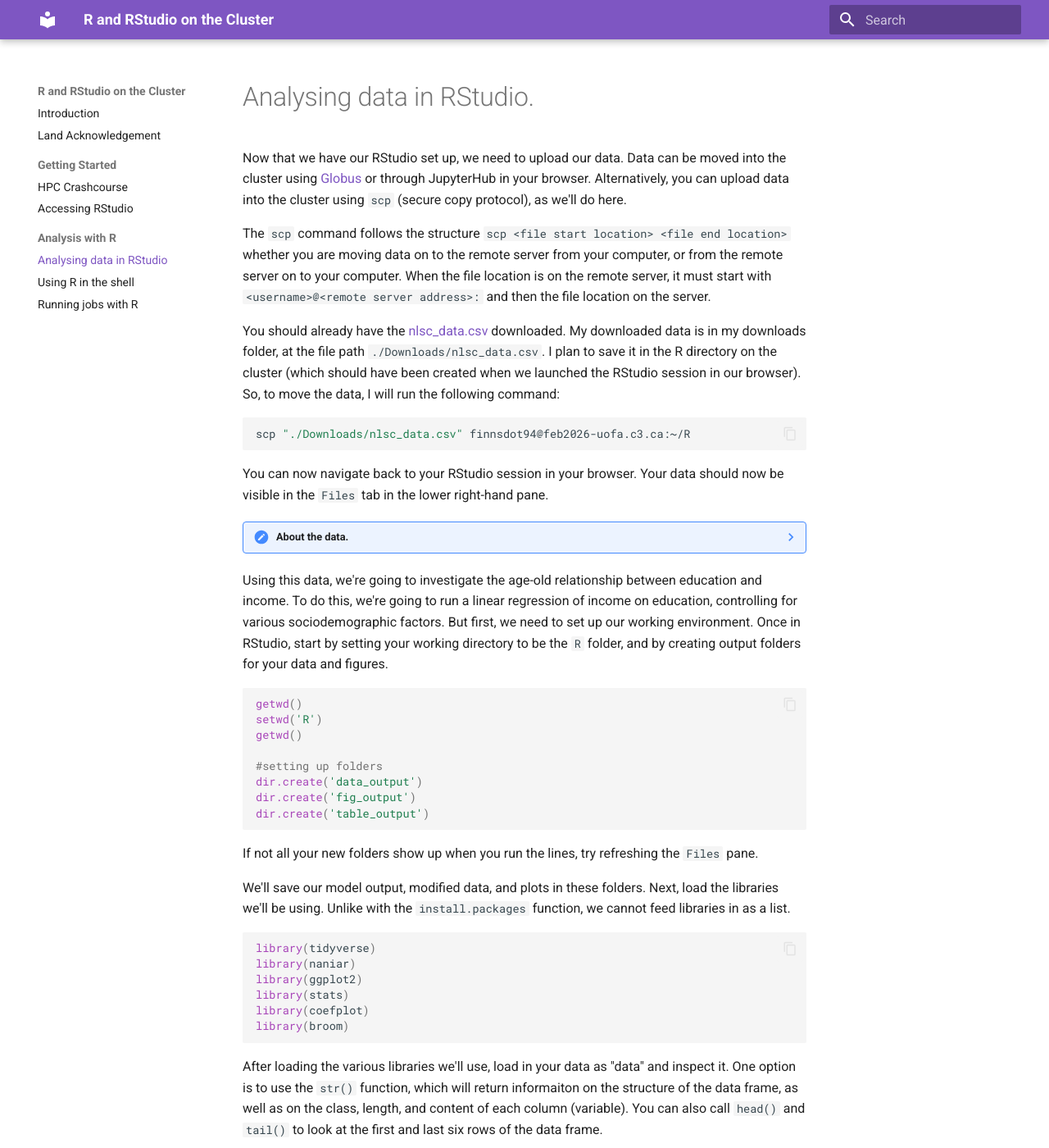
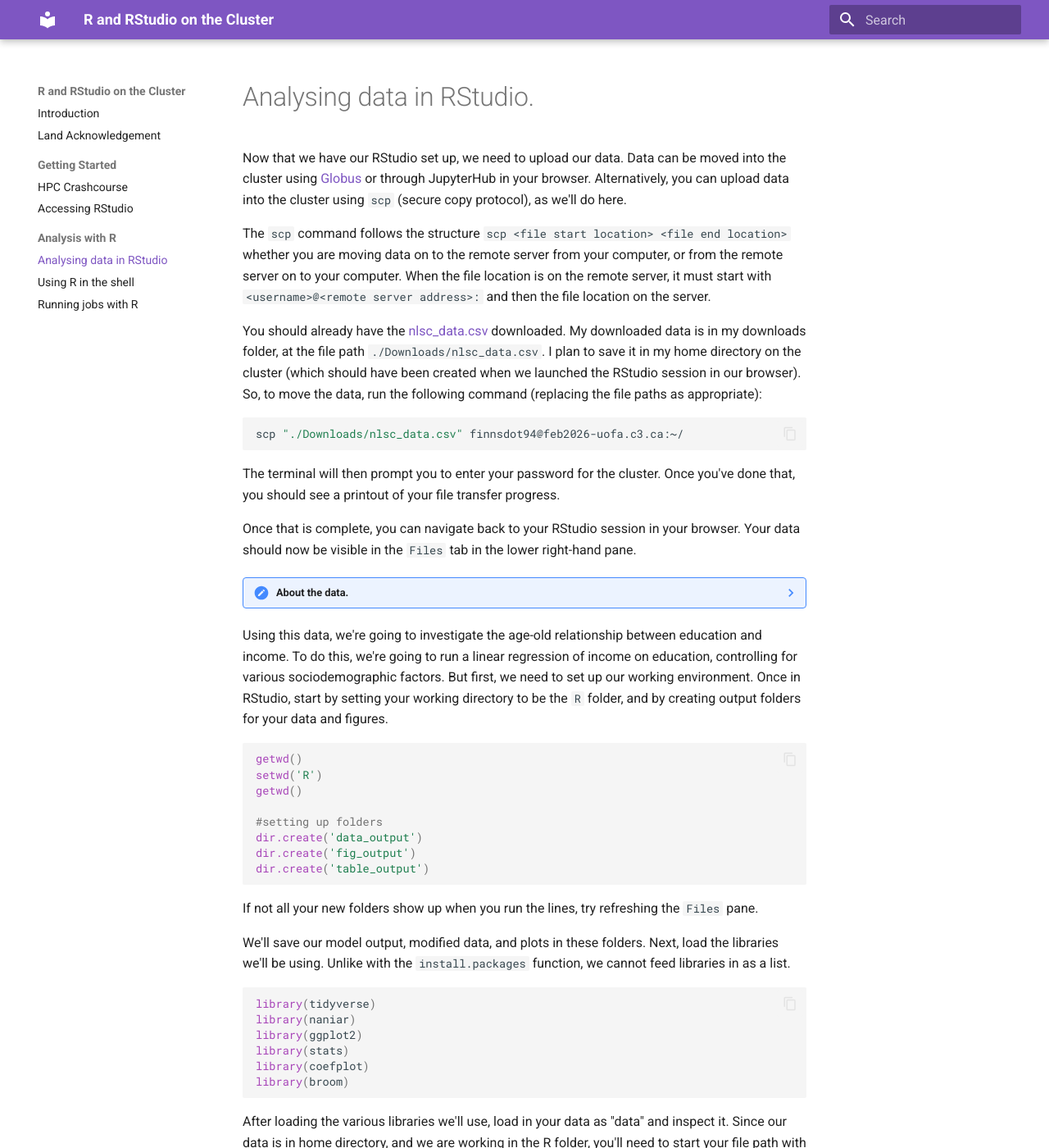
Before and after one commit to finnsdottir/hpc_r_2026, an MkDocs documentation site: the page built from docs/analysing_rstudio.md, in a window 1280 px wide and 1400 px high. Shown: the whole window at 82% size. Built offline with MkDocs 1.6.1 and Material for MkDocs 9.7.7, drawn with Linux system fonts in a browser that asks for light colours; some of the changed text lies outside the part shown.

Commit message:
updating file path across scripts

````diff
--- a/docs/analysing_rstudio.md
+++ b/docs/analysing_rstudio.md
@@ -4,13 +4,14 @@ Now that we have our RStudio set up, we need to upload our data. Data can be mov
 
 The `scp` command follows the structure `scp <file start location> <file end location>` whether you are moving data on to the remote server from your computer, or from the remote server on to your computer. When the file location is on the remote server, it must start with `<username>@<remote server address>:` and then the file location on the server.
 
-You should already have the [nlsc_data.csv](./content/nlsc_data.csv) downloaded. My downloaded data is in my downloads folder, at the file path `./Downloads/nlsc_data.csv`. I plan to save it in the R directory on the cluster (which should have been created when we launched the RStudio session in our browser). So, to move the data, I will run the following command:
+You should already have the [nlsc_data.csv](./content/nlsc_data.csv) downloaded. My downloaded data is in my downloads folder, at the file path `./Downloads/nlsc_data.csv`. I plan to save it in my home directory on the cluster (which should have been created when we launched the RStudio session in our browser). So, to move the data, run the following command (replacing the file paths as appropriate):
 
 ```shell
-scp "./Downloads/nlsc_data.csv" finnsdot94@feb2026-uofa.c3.ca:~/R
+scp "./Downloads/nlsc_data.csv" finnsdot94@feb2026-uofa.c3.ca:~/
 ```
+The terminal will then prompt you to enter your password for the cluster. Once you've done that, you should see a printout of your file transfer progress.
 
-You can now navigate back to your RStudio session in your browser. Your data should now be visible in the `Files` tab in the lower right-hand pane.
+Once that is complete, you can navigate back to your RStudio session in your browser. Your data should now be visible in the `Files` tab in the lower right-hand pane.
 
 ???note "About the data."
 
@@ -56,10 +57,12 @@ library(coefplot)
 library(broom)
 ```
 
-After loading the various libraries we'll use, load in your data as "data" and inspect it. One option is to use the `str()` function, which will return informaiton on the structure of the data frame, as well as on the class, length, and content of each column (variable). You can also call `head()` and `tail()` to look at the first and last six rows of the data frame.
+After loading the various libraries we'll use, load in your data as "data" and inspect it. Since our data is in home directory, and we are working in the R folder, you'll need to start your file path with `..` to represent the directory above.
+
+One option for inspecting our data is to use the `str()` function, which will return informaiton on the structure of the data frame, as well as on the class, length, and content of each column (variable). You can also call `head()` and `tail()` to look at the first and last six rows of the data frame.
 
 ```R
-data <- read.csv("./nlsc_data.csv")
+data <- read.csv("../nlsc_data.csv")
 str(data)
 head(data)
 ```
````
Also changed, not shown: docs/rscripts.md (+1 -1 lines), 2 other files.
